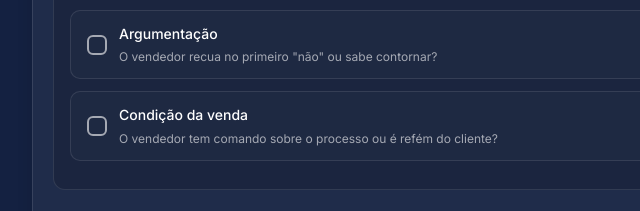
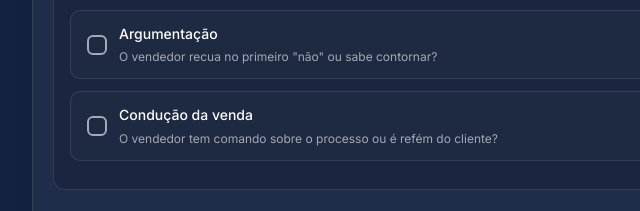
Before and after one commit to finxcapital/Framework-SDR, a plain HTML site: page index.html in a window 1280 px wide. Shown: the part 1965-2176 px from the top of the page, 248-888 px from the left. Drawn offline with Linux system fonts and the light colour scheme.

Commit message:
Update index.html

```diff
--- a/index.html
+++ b/index.html
@@ -456,7 +456,7 @@ const DIAG_CONFIG = [
     { id: 'diag_conv_ent', label: 'Abordagem', desc: 'O vendedor gera confiança ou parece um robô lendo script?' },
     { id: 'diag_conv_dia', label: 'Sondagem', desc: 'O vendedor faz diagnóstico ou apenas empurra produto?' },
     { id: 'diag_conv_enf', label: 'Argumentação', desc: 'O vendedor recua no primeiro "não" ou sabe contornar?' },
-    { id: 'diag_conv_and', label: 'Condição da venda', desc: 'O vendedor tem comando sobre o processo ou é refém do cliente?' }
+    { id: 'diag_conv_and', label: 'Condução da venda', desc: 'O vendedor tem comando sobre o processo ou é refém do cliente?' }
   ]},
   { id: 'proc', title: 'Processo', desc: 'O vendedor faz o básico bem feito e mantém a operação organizada?', checks: [
     { id: 'diag_proc_gov', label: 'Preenchimento do CRM', desc: 'O CRM reflete a realidade ou é cemitério de dados?' },
```
